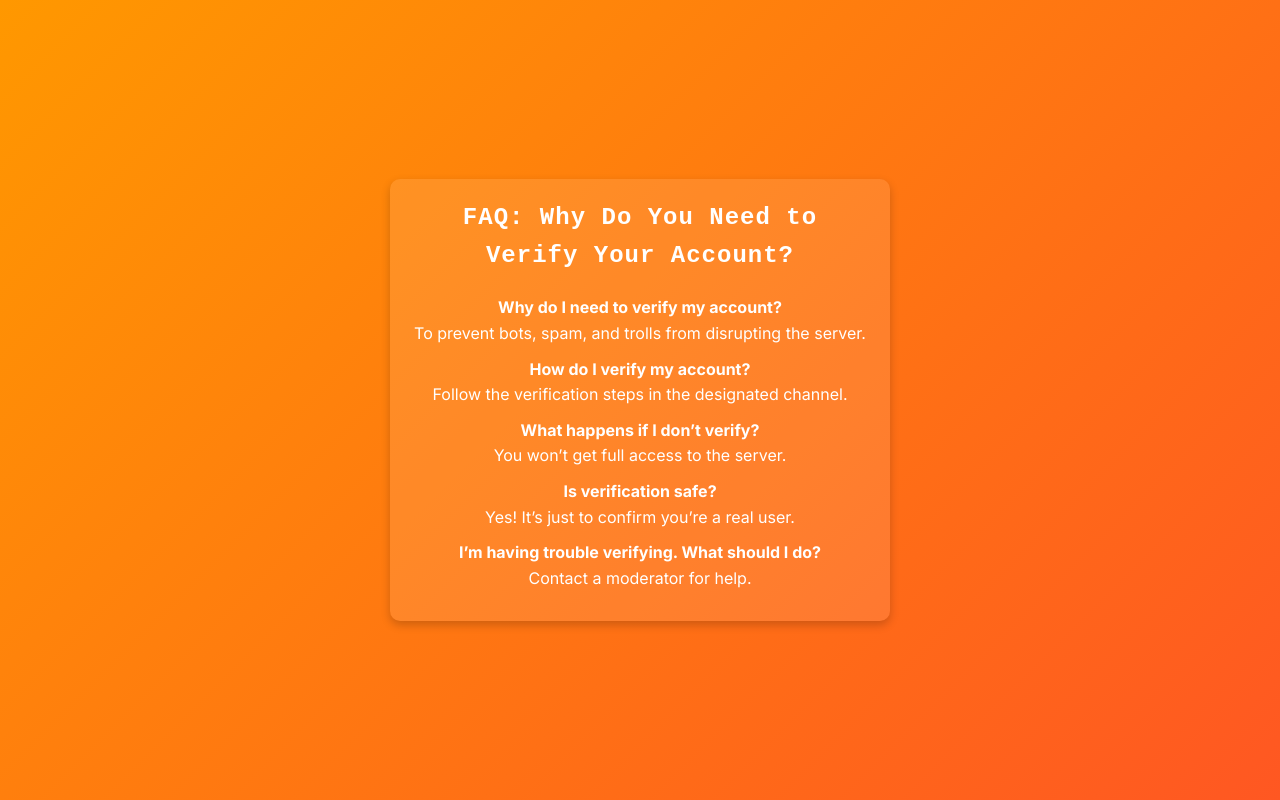
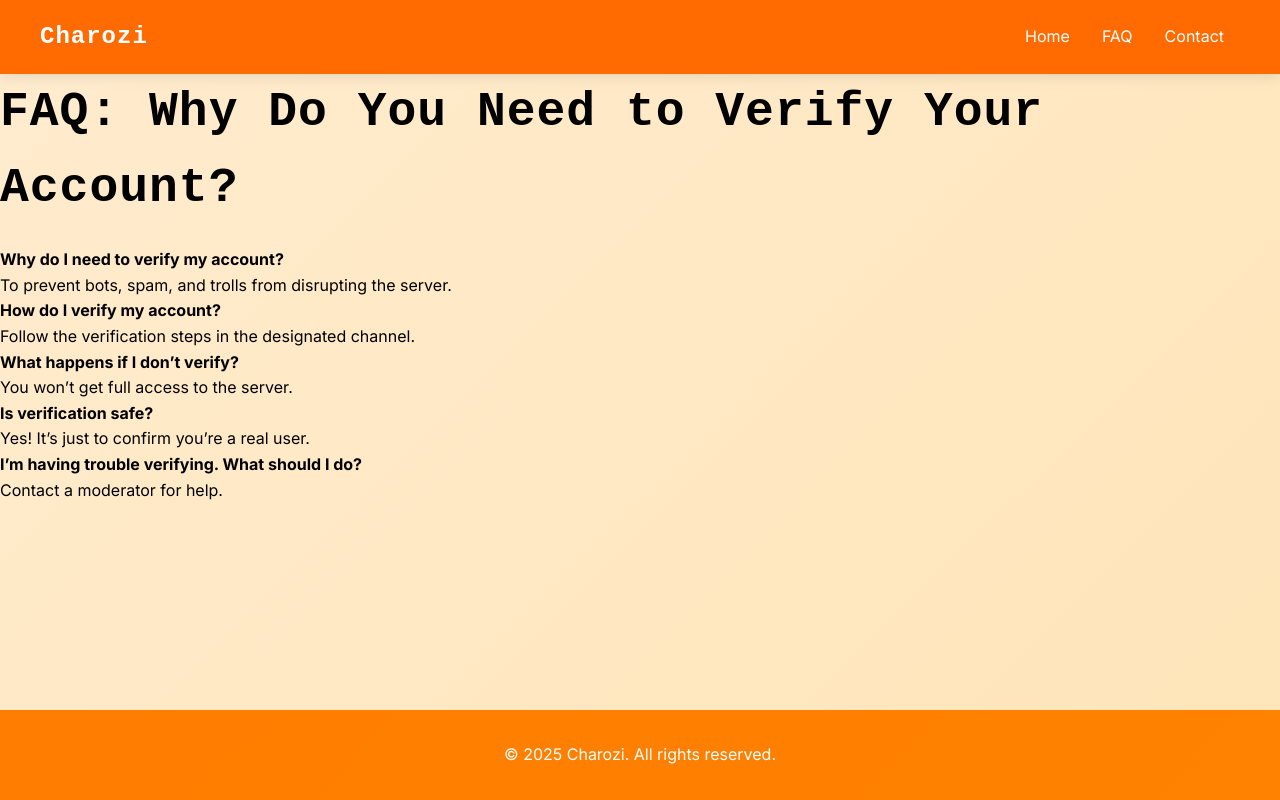
Before and after one commit to charozi/web, a plain HTML site: page discordverifyfaq.html in a window 1280 px wide. Drawn offline with Linux system fonts and the light colour scheme; a web font is replaced by a local one.

Commit message:
Update discordverifyfaq.html

```diff
--- a/discordverifyfaq.html
+++ b/discordverifyfaq.html
@@ -7,36 +7,23 @@
     <link href="https://fonts.googleapis.com/css2?family=Inter:wght@400;600;700&display=swap" rel="stylesheet">
     <link href="https://fonts.googleapis.com/icon?family=Material+Icons" rel="stylesheet">
     <link href="https://cdn.jsdelivr.net/npm/unifont@15.0.01/font/unifont.min.css" rel="stylesheet">
-    <style>
-        body {
-            display: flex;
-            justify-content: center;
-            align-items: center;
-            height: 100vh;
-            margin: 0;
-            background: linear-gradient(135deg, #ff9800, #ff5722);
-            font-family: 'Inter', sans-serif;
-            color: white;
-            text-align: center;
-        }
-        .faq-container {
-            background: rgba(255, 255, 255, 0.1);
-            padding: 20px;
-            border-radius: 10px;
-            box-shadow: 0 4px 10px rgba(0, 0, 0, 0.2);
-            max-width: 500px;
-        }
-        h2 {
-            font-size: 24px;
-            font-weight: bold;
-        }
-        .faq p {
-            font-size: 16px;
-            margin: 10px 0;
-        }
-    </style>
 </head>
 <body>
+    <header>
+        <nav>
+            <div class="logo">
+                <h1>Charozi</h1>
+            </div>
+            <ul>
+                <li><a href="index.html">Home</a></li>
+                <li><a href="faq.html" class="active">FAQ</a></li>
+                <li><a href="contact.html">Contact</a></li>
+            </ul>
+        </nav>
+    </header>
+
+    <main>
+        <section class="faq-section">
             <div class="faq-container">
                 <h2>FAQ: Why Do You Need to Verify Your Account?</h2>
                 <div class="faq">
@@ -47,5 +34,11 @@
                     <p><strong>I’m having trouble verifying. What should I do?</strong><br>Contact a moderator for help.</p>
                 </div>
             </div>
+        </section>
+    </main>
+
+    <footer>
+        <p>&copy; 2025 Charozi. All rights reserved.</p>
+    </footer>
 </body>
 </html>
```
Lines whose indentation alone changed are shown as unchanged.
